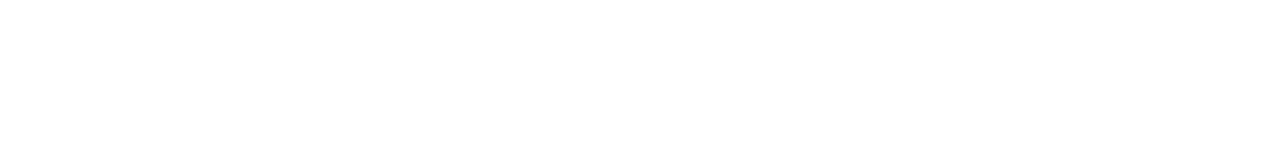
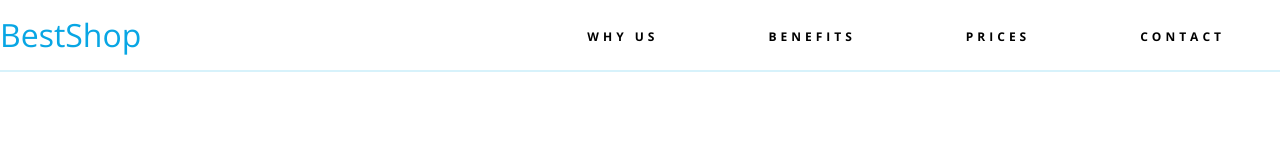
Before and after one commit to Makflay/BestShop, a plain HTML site: page index.html in a window 1280 px wide. Drawn offline with nearby package versions, Linux system fonts and the light colour scheme.

Commit message:
Created Navigation

```diff
--- a/index.html
+++ b/index.html
@@ -6,8 +6,32 @@
     <link rel="stylesheet" href="./style/normalize.css">
     <link rel="stylesheet" href="./style/style.css">
 
-    <title>Car Sharing</title>
+    <link rel="preconnect" href="https://fonts.googleapis.com">
+    <link rel="preconnect" href="https://fonts.gstatic.com" crossorigin>
+    <link href="https://fonts.googleapis.com/css2?family=Open+Sans:ital,wght@0,300..800;1,300..800&family=Raleway:ital,wght@0,100..900;1,100..900&display=swap" rel="stylesheet">
+    <title>Best Shop</title>
 </head>
 <body>
+  <header class="header">
+    <div class="container">
+      <div class="logo">BestShop</div>
+      <nav>
+        <ul class="header__nav">
+          <li class="nav__item">
+            <a href="#">Why us</a>
+          </li>
+          <li class="nav__item">
+            <a href="#">Benefits</a>
+          </li>
+          <li class="nav__item">
+            <a href="#">Prices</a>
+          </li>
+          <li class="nav__item">
+            <a href="#">Contact</a>
+          </li>
+        </ul>
+      </nav>
+    </div>
+  </header>
 
 </body>
--- a/style/style.css
+++ b/style/style.css
@@ -0,0 +1,75 @@
+:root {
+  --color-primary: #08A6E4;
+  --color-primary-shadow: rgba(7, 172, 230, .16);
+  /* --color-redish: 832cb31f-c0e4-4c7c-8cfd-8120400cc2; */
+  --color-green: #55DFB4;
+  --color-black: #000000;
+  --color-grey: #A5A5A5;
+  --color-light-grey: #F7F7F7;
+  --color-white: #FFFFFF;
+
+
+  --font-primary: "Raleway", sans-serif;
+  --font-secondary: "Open Sans", sans-serif;
+}
+
+
+body {
+  font-family: var(--font-primary);
+}
+
+.container {
+  max-width: 1352px;
+  margin: 0 auto;
+}
+
+/* HEADER */
+
+.header {
+  width: 100%;
+  display: flex;
+  justify-content: center;
+  padding: 10px 0;
+
+  background-color: var(--color-white);
+  border-bottom: 2px solid var(--color-primary-shadow); /*??*/
+
+  font-family: var(--font-secondary);
+
+
+  /* position: fixed;
+  top: 0;
+  z-index: 10; */
+}
+.container {
+  width: 1352px;
+  display: flex;
+  justify-content: space-between;
+  align-items: center;
+}
+.logo {
+  font-size: 2rem;
+  color: var(--color-primary);
+  cursor: pointer;
+}
+
+.header__nav {
+  display: flex;
+  list-style: none;
+  text-transform: uppercase;
+}
+
+.nav__item a {
+  text-decoration: none;
+  padding: 20px 40px;
+  margin: 0 15px;
+  color: var(--color-black);
+
+  font-size: 0.75rem;
+  font-weight: bold;
+  letter-spacing: 4px;
+  /* transition: color 0.3s, text-decoration 0.3s; */
+}
+.nav__item a:hover {
+  border-bottom: 2px solid var(--color-primary);
+}
```
Also changed, not shown: img/Background.png (added), img/Catalog.svg (added), img/Checkmark-1.svg (added), img/Checkmark-2.svg (added), img/Checkmark.svg (added), img/Close.svg (added), img/Eye.svg (added), img/Facebook.svg (added), img/Macbook.png (added), img/Mail Icon.svg (added), img/Person.svg (added), img/Phone Icon.svg (added), img/Trumpet.png (added), img/Twitter.svg (added), 1 more files.
